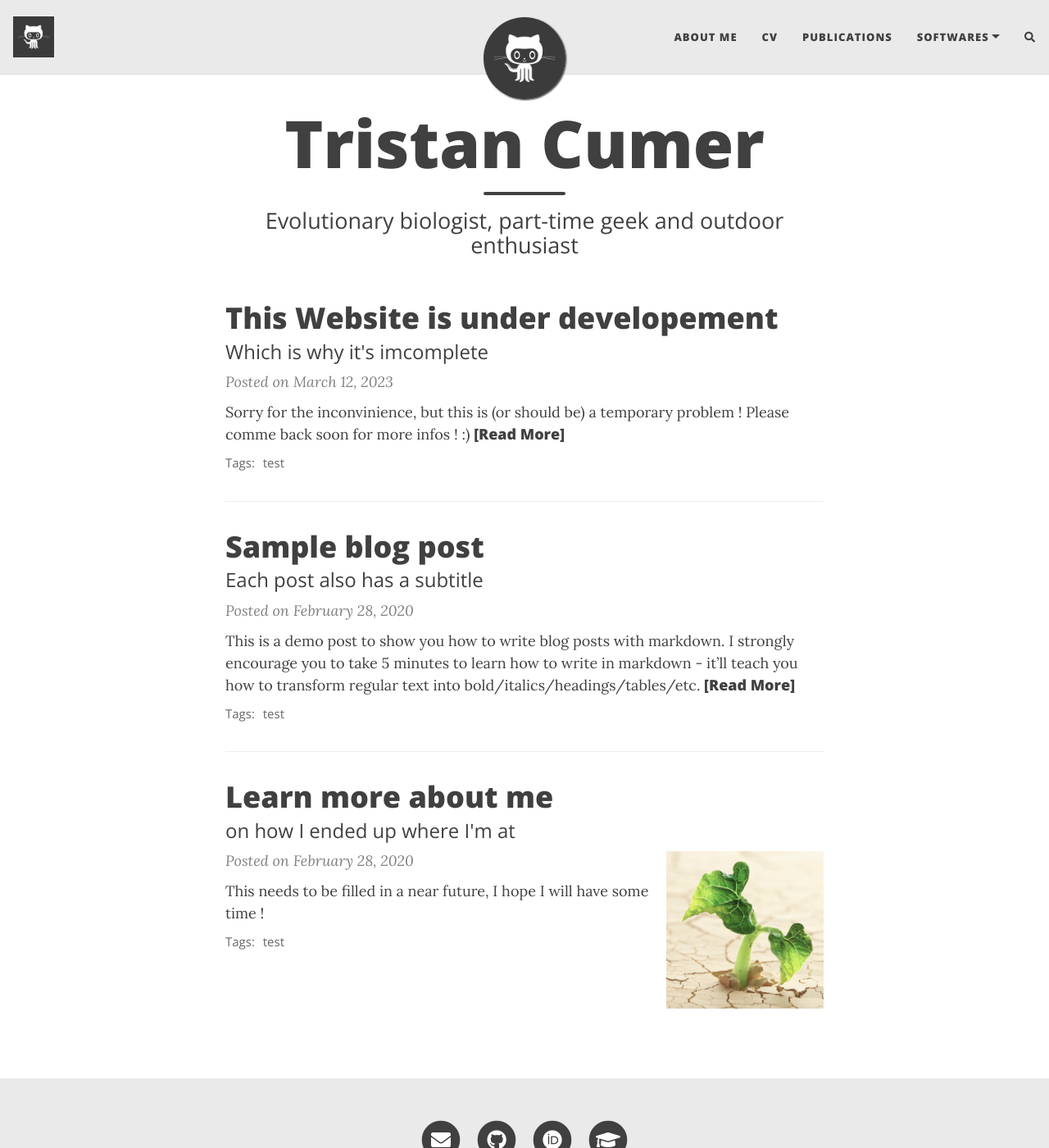
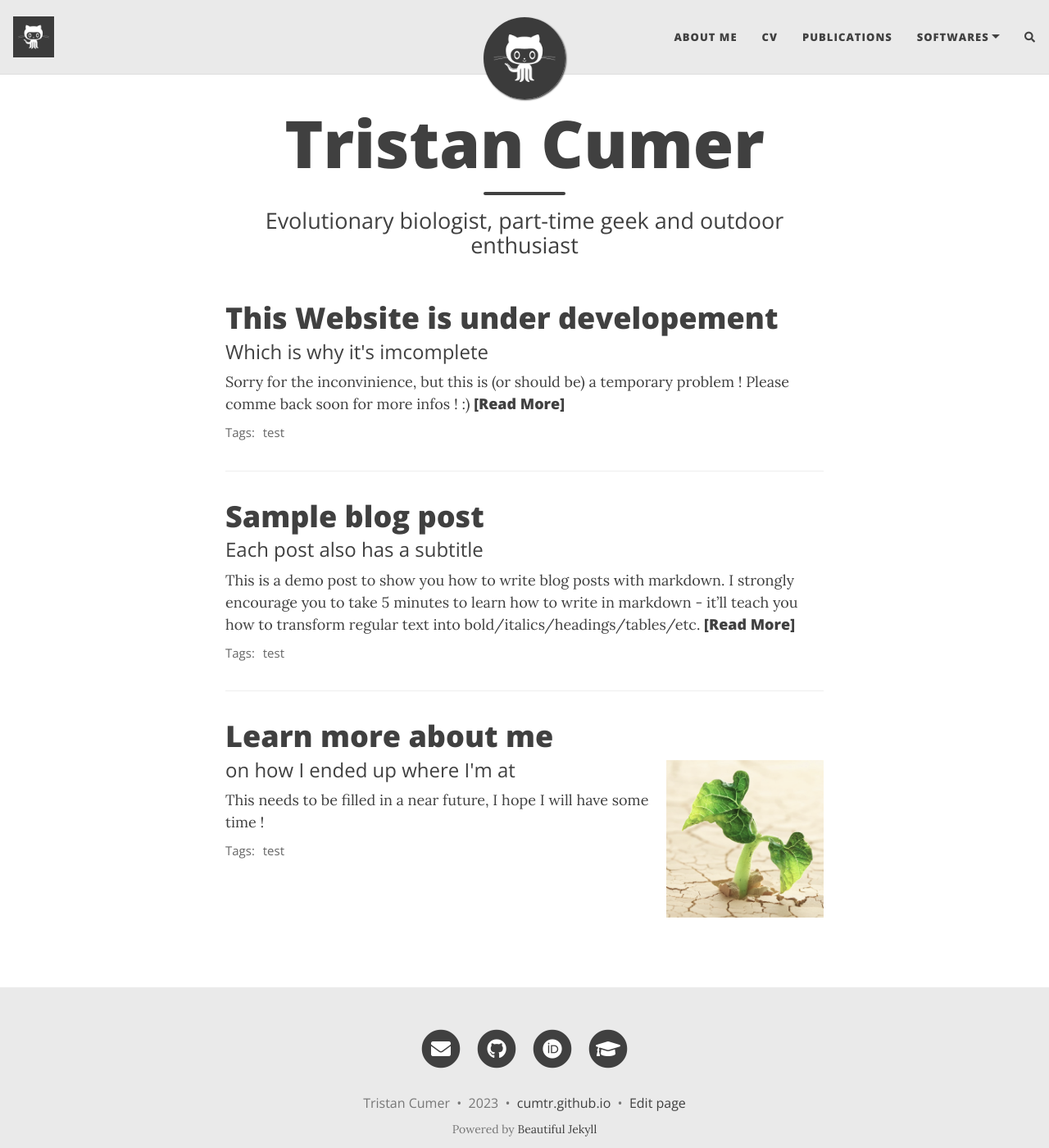
Before and after one commit to cumtr/cumtr.github.io, a Jekyll site: the page built from index.html, in a window 1280 px wide and 1400 px high. Shown: the whole window at 82% size. Built offline with Jekyll 4.4.1, drawn with Linux system fonts in a browser that asks for light colours; nearby versions of some CDN libraries; the list of posts is cut into pages by our own code; comment, search, counter and statistics services are not loaded.

Commit message:
Update home.html

```diff
--- a/_layouts/home.html
+++ b/_layouts/home.html
@@ -46,10 +46,10 @@ layout: page
         {% endif %}
       </a>
 
-      <p class="post-meta">
+      <!-- <p class="post-meta">
         {% assign date_format = site.date_format | default: "%B %-d, %Y" %}
         Posted on {{ post.date | date: date_format }}
-      </p>
+      </p> -->
 
       {% if thumbnail != "" %}
       <div class="post-image post-image-small">
```
